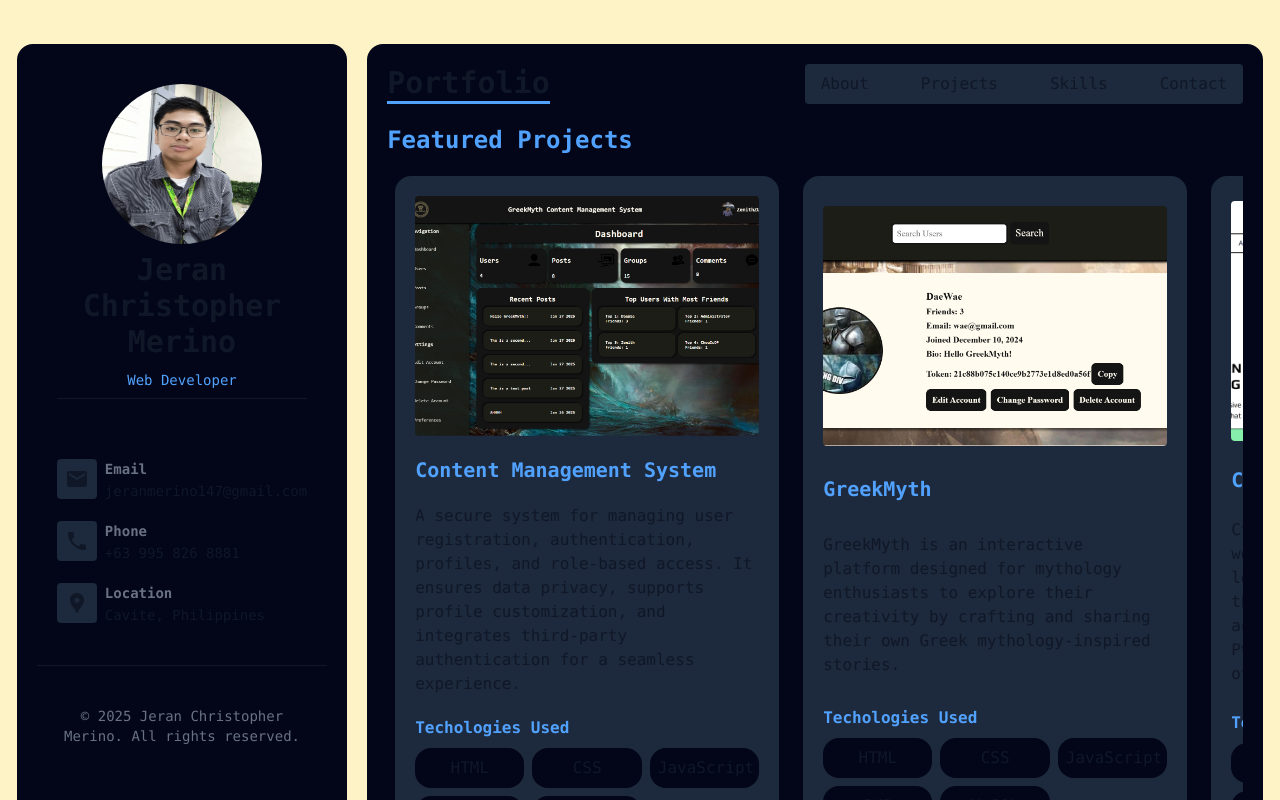
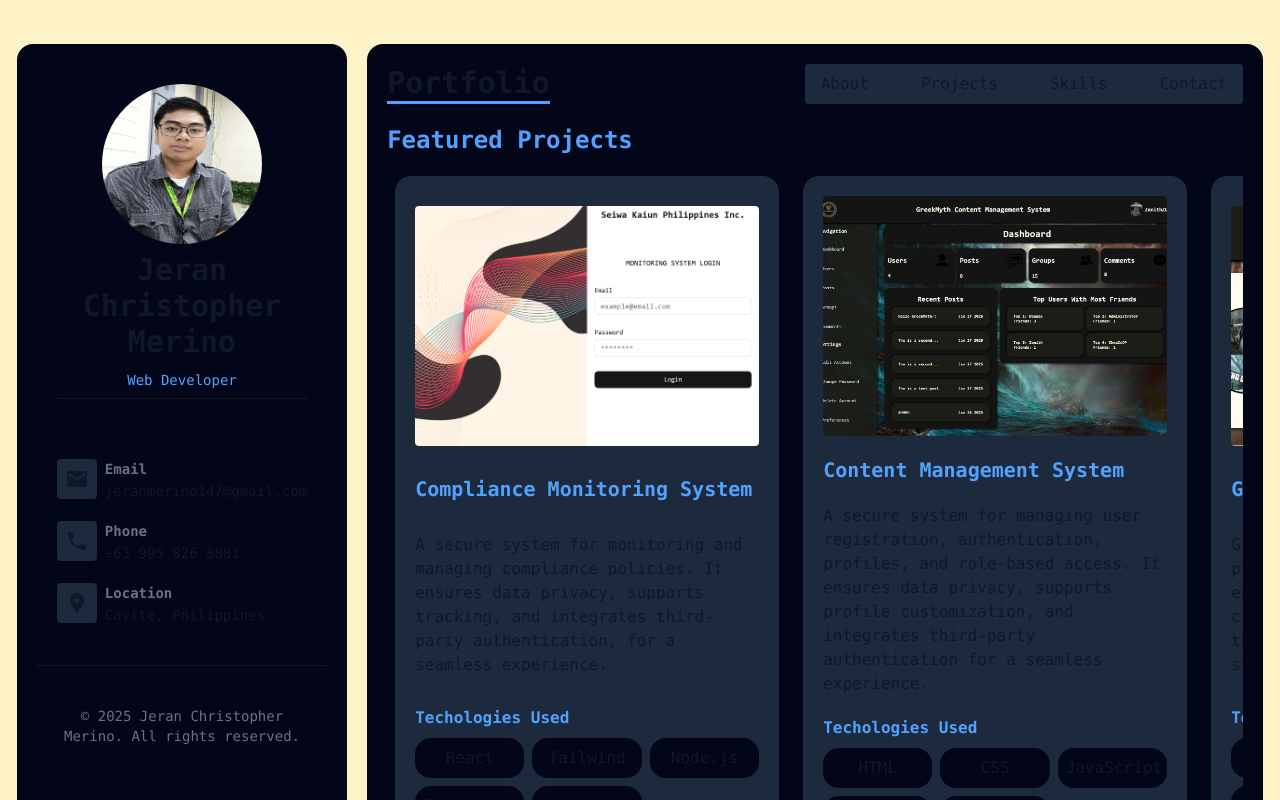
Before and after one commit to ZenithSUS/Portfolio-New, a React (Vite) app: page /projects in a window 1280 px wide. Shown: the top 800 px of the page. Built offline with nearby package versions, Linux system fonts and the light colour scheme.

Commit message:
add new project details and enhance scrollbar styles; update project layout

```diff
--- a/src/components/project.tsx
+++ b/src/components/project.tsx
@@ -8,7 +8,7 @@ export function ProjectCard({ children }: { children: React.ReactNode }) {
 
 export function ProjectWrapper({ children }: { children: React.ReactNode }) {
   return (
-    <div className="flex p-2 gap-7 w-full flex-wrap overflow-x-scroll scroll-smooth scrollbar-hide hover:scrollbar-default">
+    <div className="flex p-2 gap-7 w-full flex-wrap overflow-x-scroll scrollbar-default scrollbar-blue scroll-smooth scrollbar-hide hover:scrollbar-default">
       {children}
     </div>
   );
@@ -30,7 +30,7 @@ export function ProjectTitle({ children }: { children: React.ReactNode }) {
 
 export function ProjectBox({ children }: { children: React.ReactNode }) {
   return (
-    <div className="flex">
+    <div className="flex flex-col">
       <div className="flex gap-6 w-full">{children}</div>
     </div>
   );
--- a/src/pages/projects.tsx
+++ b/src/pages/projects.tsx
@@ -13,9 +13,19 @@ import CyberGhost from "../assets/cyberghost.png";
 import GreekMythApi from "../assets/greekmythApi.png";
 import NoteTakingApp from "../assets/noteTaking.jpg";
 import TodoApp from "../assets/todoApp.png";
+import ProdSystem from "../assets/prodSystem.jpg";
+import Monitoring from "../assets/monitoring.png";
 
 export default function Projects() {
   const projects: Project[] = [
+    {
+      title: "Compliance Monitoring System",
+      description:
+        "A secure system for monitoring and managing compliance policies. It ensures data privacy, supports tracking, and integrates third-party authentication, for a seamless experience.",
+      tech: ["React", "Tailwind", "Node.js", "Express.js", "Appwrite"],
+      image: Monitoring,
+      href: "https://github.com/ZenithSUS/monitoring-system-admin",
+    },
     {
       title: "Content Management System",
       description:
@@ -72,8 +82,8 @@ export default function Projects() {
       description:
         "A small project that manages products using REST API calls.",
       tech: ["React", "Tailwind", "PHP", "MySQL"],
-      image: GreekMyth,
-      href: "https://github.com/ZenithSUS/ProductManagmentSystem",
+      image: ProdSystem,
+      href: "https://github.com/ZenithSUS/product-management-system",
     },
     {
       title: "Todo List",
@@ -118,7 +128,7 @@ export default function Projects() {
 
   return (
     <main className="flex flex-col gap-5 animate-fade-in h-fit">
-      <div className="flex flex-wrap gap-3 max-h-screen overflow-y-scroll">
+      <div className="flex flex-wrap gap-3 max-h-screen overflow-y-scroll scrollbar-default scroll-smooth scrollbar-hide hover:scrollbar-defaulthover:scrollbar-default">
         <h1 className="text-2xl font-bold text-blue-400">Featured Projects</h1>
         <ProjectWrapper>
           <ProjectBox>
--- a/src/tailwind.css
+++ b/src/tailwind.css
@@ -1,5 +1,4 @@
 @import "tailwindcss";
-
 
 @keyframes fade-in {
     from {
@@ -13,3 +12,47 @@
   .animate-fade-in {
     animation: fade-in 0.5s ease-in-out;
   }
+
+/* Hide scrollbar */
+.scrollbar-hide {
+  scrollbar-width: none; /* For Firefox */
+  -ms-overflow-style: none; /* For Internet Explorer and Edge */
+}
+
+.scrollbar-hide::-webkit-scrollbar {
+  display: block; /* For Chrome, Safari, and Opera */
+}
+
+/* Show scrollbar on hover */
+.scrollbar-default:hover {
+  scrollbar-width: thin; /* For Firefox */
+  -ms-overflow-style: auto; /* For Internet Explorer and Edge */
+}
+
+.scrollbar-default:hover::-webkit-scrollbar {
+  display: block; /* For Chrome, Safari, and Opera */
+  width: 12px; /* Adjust scrollbar width */
+}
+
+.scrollbar-default:hover::-webkit-scrollbar-thumb {
+  background-color: rgba(21, 160, 253, 0.842); /* Customize scrollbar thumb */
+  border-radius: 4px;
+}
+
+.scrollbar-default:hover::-webkit-scrollbar-track {
+  background-color:  rgba(21, 160, 253, 0.842); /* Customize scrollbar track */
+}
+
+/* Blue scrollbar */
+.scrollbar-blue::-webkit-scrollbar {
+  width: 12px; /* Adjust scrollbar width */
+}
+
+.scrollbar-blue::-webkit-scrollbar-thumb {
+  background-color: #3b82f6; /* Tailwind's bg-blue-500 */
+  border-radius: 4px;
+}
+
+.scrollbar-blue::-webkit-scrollbar-track {
+  background-color: #e0f2fe; /* Light blue for contrast */
+}
```
Also changed, not shown: src/assets/monitoring.png (added), src/assets/prodSystem.jpg (added).
